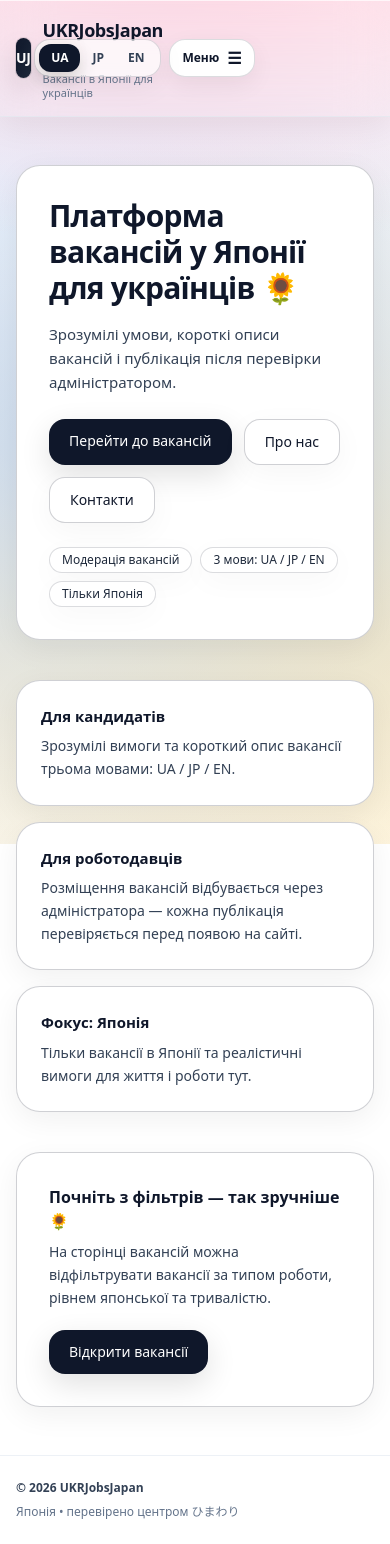
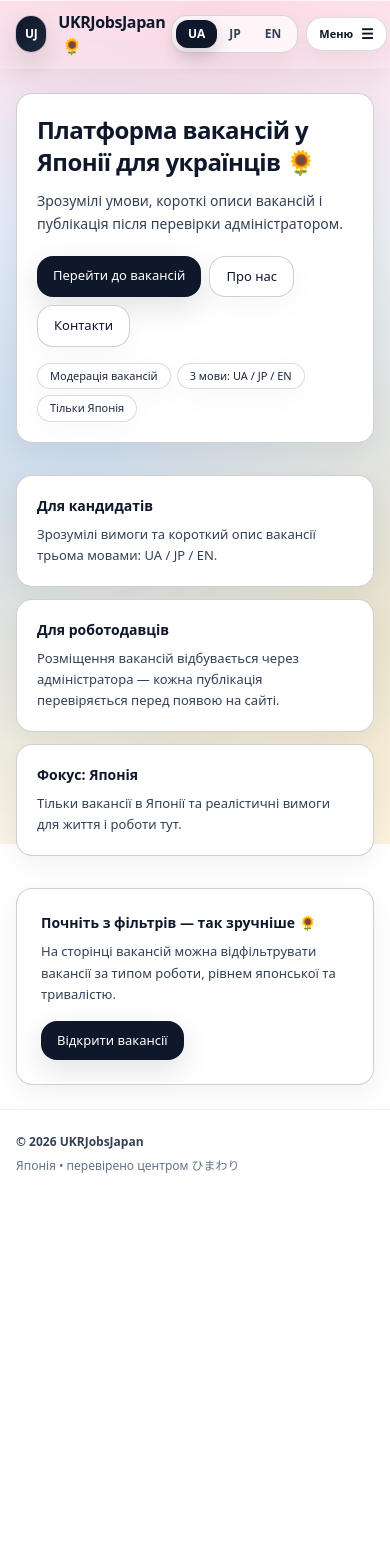
Before and after one commit to ironarian/ukr-jobs-japan, a Next.js app: page / in a window 390 px wide. After the commit the page ends 1198 px from the top, so only its background shows below. Built offline with nearby package versions, Linux system fonts and the light colour scheme.

Commit message:
Improve mobile UX and contact page

```diff
--- a/app/components/Header.tsx
+++ b/app/components/Header.tsx
@@ -22,18 +22,17 @@ export default function Header() {
       { href: "/about", label: t("Про нас", "私たちについて", "About") },
       { href: "/contact", label: t("Контакти", "お問い合わせ", "Contact") },
     ],
-    // re-evaluate when language changes
     [lang]
   );
 
   const isActive = (href: string) => pathname === href;
 
-  // Close mobile drawer on route change
+  // закриваємо мобільне меню при зміні маршруту
   useEffect(() => {
     setMobileOpen(false);
   }, [pathname]);
 
-  // Close on ESC
+  // закривати по ESC
   useEffect(() => {
     if (!mobileOpen) return;
     const onKeyDown = (e: KeyboardEvent) => {
@@ -45,19 +44,19 @@ export default function Header() {
 
   return (
     <header className="sticky top-0 z-30">
-      {/* Premium readable bar */}
+      {/* верхня панель */}
       <div className="relative border-b border-slate-200/70 bg-white/92 shadow-[0_10px_30px_rgba(0,0,0,0.06)] backdrop-blur-xl">
-        {/* hairline highlight */}
         <div className="pointer-events-none absolute inset-x-0 top-0 h-px bg-white/70" />
 
-        <div className="mx-auto grid max-w-6xl grid-cols-3 items-center px-4 py-4">
+        {/* на мобілці — звичайний flex, на десктопі — grid з 3 колонок */}
+        <div className="mx-auto flex max-w-6xl items-center justify-between px-4 py-2.5 md:grid md:grid-cols-3 md:py-4">
           {/* LEFT — Logo */}
           <Link href="/" className="flex items-center gap-3 group">
             <span
               className="
-                inline-flex h-10 w-10 items-center justify-center rounded-2xl
+                inline-flex h-9 w-9 items-center justify-center rounded-2xl
                 bg-gradient-to-br from-slate-900 to-slate-800
-                text-sm font-extrabold tracking-tight text-white
+                text-xs font-extrabold tracking-tight text-white
                 shadow-[0_12px_28px_rgba(0,0,0,0.14)]
                 ring-1 ring-black/10
                 transition-transform duration-200
@@ -69,10 +68,11 @@ export default function Header() {
             </span>
 
             <span className="flex flex-col leading-tight">
-              <span className="text-lg font-extrabold tracking-tight text-slate-900">
+              <span className="text-base font-extrabold tracking-tight text-slate-900 md:text-lg">
                 UKRJobsJapan <span className="ml-1">🌻</span>
               </span>
-              <span className="text-[11px] font-medium text-slate-500">
+              {/* підзаголовок приховую на дуже малих екранах, щоб не тиснувся */}
+              <span className="hidden text-[11px] font-medium text-slate-500 sm:inline">
                 {t(
                   "Вакансії в Японії для українців",
                   "日本で働きたいウクライナの方へ",
@@ -82,7 +82,7 @@ export default function Header() {
             </span>
           </Link>
 
-          {/* CENTER — Nav (desktop) */}
+          {/* CENTER — Nav (desktop only) */}
           <nav className="hidden justify-center gap-8 md:flex">
             {nav.map((item) => {
               const active = isActive(item.href);
@@ -101,8 +101,6 @@ export default function Header() {
                   ].join(" ")}
                 >
                   {item.label}
-
-                  {/* underline */}
                   <span
                     className={[
                       "absolute -bottom-1 left-0 h-[2px] w-full origin-left rounded-full bg-slate-900",
@@ -110,8 +108,6 @@ export default function Header() {
                       active ? "scale-x-100" : "scale-x-0 group-hover:scale-x-100",
                     ].join(" ")}
                   />
-
-                  {/* subtle hover sheen (premium feel) */}
                   <span
                     className={[
                       "pointer-events-none absolute -inset-x-2 -inset-y-1 rounded-xl",
@@ -126,22 +122,22 @@ export default function Header() {
             })}
           </nav>
 
-          {/* RIGHT — Language + mobile menu button */}
-          <div className="flex items-center justify-end gap-2">
+          {/* RIGHT — language + menu button */}
+          <div className="flex items-center gap-2 md:justify-end">
             <LanguageSwitcher />
 
-            {/* Mobile menu button */}
+            {/* Mobile menu button (тільки до md) */}
             <button
               type="button"
-              className="inline-flex items-center justify-center rounded-2xl border border-slate-900/15 bg-white px-3 py-2 text-sm font-semibold text-slate-900 shadow-[0_8px_24px_rgba(0,0,0,0.06)] transition hover:bg-slate-50 md:hidden"
+              className="inline-flex items-center justify-center rounded-2xl border border-slate-900/15 bg-white px-3 py-2 text-xs font-semibold text-slate-900 shadow-[0_8px_24px_rgba(0,0,0,0.06)] transition hover:bg-slate-50 md:hidden"
               onClick={() => setMobileOpen((v) => !v)}
               aria-expanded={mobileOpen}
               aria-label={t("Меню", "メニュー", "Menu")}
             >
-              <span className="mr-2 text-[12px]">
+              <span className="mr-2 text-[11px]">
                 {t("Меню", "メニュー", "Menu")}
               </span>
-              <span aria-hidden="true" className="text-base leading-none">
+              <span aria-hidden="true" className="text-sm leading-none">
                 {mobileOpen ? "✕" : "☰"}
               </span>
             </button>
@@ -157,7 +153,7 @@ export default function Header() {
             onClick={() => setMobileOpen(false)}
             aria-hidden="true"
           />
-          <div className="fixed left-0 right-0 top-[68px] z-50 mx-auto max-w-6xl px-4">
+          <div className="fixed left-0 right-0 top-[64px] z-50 mx-auto max-w-6xl px-4">
             <div className="rounded-3xl border border-slate-900/10 bg-white/90 p-3 shadow-[0_18px_50px_rgba(0,0,0,0.12)] backdrop-blur-xl">
               <div className="grid gap-1">
                 {nav.map((item) => {
--- a/app/contact/page.tsx
+++ b/app/contact/page.tsx
@@ -80,11 +80,34 @@ function ContactInner() {
 
   async function handleCopy() {
     try {
-      await navigator.clipboard.writeText(email);
+      // 1) сучасні браузери + деякі мобільні
+      if (navigator && "clipboard" in navigator && navigator.clipboard?.writeText) {
+        await navigator.clipboard.writeText(email);
+      } else {
+        // 2) fallback для iOS Safari та інших
+        const textarea = document.createElement("textarea");
+        textarea.value = email;
+        textarea.style.position = "fixed";
+        textarea.style.opacity = "0";
+        textarea.style.pointerEvents = "none";
+        document.body.appendChild(textarea);
+        textarea.focus();
+        textarea.select();
+        document.execCommand("copy");
+        document.body.removeChild(textarea);
+      }
+
       setCopied(true);
       setTimeout(() => setCopied(false), 2000);
     } catch (e) {
       console.error("Clipboard error", e);
+      alert(
+        t(
+          "Не вдалося скопіювати автоматично. Спробуйте виділити адресу й скопіювати вручну.",
+          "自動コピーに失敗しました。アドレスを選択して手動でコピーしてください。",
+          "Couldn’t copy automatically. Please select the address and copy it manually."
+        )
+      );
     }
   }
 
--- a/app/jobs/JobsClient.tsx
+++ b/app/jobs/JobsClient.tsx
@@ -168,7 +168,13 @@ export default function JobsClient({ jobs }: { jobs: Job[] }) {
   return (
     <div className="grid gap-8">
       {/* Filters */}
-      <section className="sticky top-[72px] z-10 rounded-3xl border border-slate-900/20 bg-white/85 p-6 shadow-[0_8px_30px_rgba(0,0,0,0.06)] backdrop-blur-xl">
+      <section
+        className="
+          rounded-3xl border border-slate-900/20 bg-white p-6
+          shadow-[0_8px_30px_rgba(0,0,0,0.06)]
+          md:sticky md:top-[72px] md:z-10 md:bg-white/85 md:backdrop-blur-xl
+        "
+      >
         <div className="flex flex-wrap items-start justify-between gap-3">
           <div>
             <h1 className="text-2xl font-extrabold tracking-tight text-slate-900">
--- a/app/jobs/[id]/JobDetailClient.tsx
+++ b/app/jobs/[id]/JobDetailClient.tsx
@@ -161,7 +161,7 @@ export default function JobDetailClient({ job }: { job: Job }) {
     <div className="grid gap-8">
       {/* Main card */}
       <section className="rounded-3xl border border-slate-900/20 bg-white p-8 shadow-[0_8px_30px_rgba(0,0,0,0.06)]">
-        <div className="flex flex-wrap items-start justify-between gap-4">
+        <div className="flex flex-col gap-4 sm:flex-row sm:items-start sm:justify-between">
           <div>
             <h1 className="text-2xl font-extrabold tracking-tight text-slate-900">
               {title}
@@ -174,14 +174,15 @@ export default function JobDetailClient({ job }: { job: Job }) {
             </p>
           </div>
 
-          <div className="flex flex-col items-end gap-2">
+          {/* Кнопка: на мобілці широка, на десктопі нормальна справа */}
+          <div className="flex flex-col gap-2 sm:items-end">
             <a
               href={mailto}
-              className="inline-flex rounded-2xl bg-slate-900 px-5 py-2.5 text-sm font-semibold text-white hover:bg-slate-800"
+              className="inline-flex w-full justify-center rounded-2xl bg-slate-900 px-5 py-3 text-sm font-semibold text-white shadow-[0_10px_30px_rgba(0,0,0,0.12)] hover:bg-slate-800 sm:w-auto"
             >
               {t("Надіслати повідомлення", "メール送信", "Send message")}
             </a>
-            <p className="text-[11px] text-slate-500">
+            <p className="text-[11px] text-slate-500 max-w-xs sm:text-right">
               {t(
                 "Лист піде до центру, який передасть інформацію роботодавцю.",
                 "メールはセンターに届き、その後企業に共有されます。",
--- a/app/layout.tsx
+++ b/app/layout.tsx
@@ -72,7 +72,8 @@ export default function RootLayout({ children }: { children: React.ReactNode })
           <div className="min-h-screen flex flex-col">
             <Header />
 
-            <main className="mx-auto w-full max-w-6xl flex-1 px-4 py-12">
+            {/* трохи менші відступи на мобілці, як було на десктопі */}
+            <main className="mx-auto w-full max-w-6xl flex-1 px-4 py-6 sm:py-10 md:py-12">
               {children}
             </main>
 
--- a/app/page.tsx
+++ b/app/page.tsx
@@ -42,10 +42,10 @@ export default function HomePage() {
   ];
 
   return (
-    <div className="grid gap-10">
+    <div className="grid gap-8 md:gap-10">
       {/* Hero */}
-      <section className="rounded-3xl border border-slate-900/20 bg-white p-8 shadow-[0_8px_30px_rgba(0,0,0,0.06)] md:p-10">
-        <h1 className="text-3xl font-extrabold tracking-tight text-slate-900 md:text-4xl">
+      <section className="rounded-2xl md:rounded-3xl border border-slate-900/20 bg-white p-5 shadow-[0_8px_30px_rgba(0,0,0,0.06)] md:p-8 lg:p-10">
+        <h1 className="text-2xl font-extrabold tracking-tight text-slate-900 md:text-3xl lg:text-4xl">
           {t(
             "Платформа вакансій у Японії для українців 🌻",
             "日本で働きたいウクライナの方のための求人プラットフォーム 🌻",
@@ -53,7 +53,7 @@ export default function HomePage() {
           )}
         </h1>
 
-        <p className="mt-4 max-w-2xl text-[15px] leading-relaxed text-slate-700">
+        <p className="mt-3 max-w-2xl text-sm leading-relaxed text-slate-700 md:mt-4 md:text-[15px]">
           {t(
             "Зрозумілі умови, короткі описи вакансій і публікація після перевірки адміністратором.",
             "条件が分かりやすく、要点をまとめた求人のみを掲載し、管理者が内容を確認しています。",
@@ -61,35 +61,35 @@ export default function HomePage() {
           )}
         </p>
 
-        <div className="mt-6 flex flex-wrap gap-3">
+        <div className="mt-5 flex flex-wrap gap-2 md:mt-6 md:gap-3">
           <Link
             href="/jobs"
-            className="rounded-2xl bg-slate-900 px-5 py-3 text-sm font-medium text-white shadow-[0_10px_30px_rgba(0,0,0,0.12)] transition hover:bg-slate-800"
+            className="rounded-2xl bg-slate-900 px-4 py-2.5 text-[13px] font-medium text-white shadow-[0_10px_30px_rgba(0,0,0,0.12)] transition hover:bg-slate-800 md:px-5 md:py-3 md:text-sm"
           >
             {t("Перейти до вакансій", "求人を見る", "View jobs")}
           </Link>
 
           <Link
             href="/about"
-            className="rounded-2xl border border-slate-900/20 bg-white px-5 py-3 text-sm font-medium text-slate-900 shadow-[0_8px_30px_rgba(0,0,0,0.04)] transition hover:bg-slate-50"
+            className="rounded-2xl border border-slate-900/20 bg-white px-4 py-2.5 text-[13px] font-medium text-slate-900 shadow-[0_8px_30px_rgba(0,0,0,0.04)] transition hover:bg-slate-50 md:px-5 md:py-3 md:text-sm"
           >
             {t("Про нас", "私たちについて", "About")}
           </Link>
 
           <Link
             href="/contact"
-            className="rounded-2xl border border-slate-900/20 bg-white px-5 py-3 text-sm font-medium text-slate-900 shadow-[0_8px_30px_rgba(0,0,0,0.04)] transition hover:bg-slate-50"
+            className="rounded-2xl border border-slate-900/20 bg-white px-4 py-2.5 text-[13px] font-medium text-slate-900 shadow-[0_8px_30px_rgba(0,0,0,0.04)] transition hover:bg-slate-50 md:px-5 md:py-3 md:text-sm"
           >
             {t("Контакти", "お問い合わせ", "Contact")}
           </Link>
         </div>
 
         {/* Tags */}
-        <div className="mt-6 flex flex-wrap gap-2">
+        <div className="mt-4 flex flex-wrap gap-1.5 md:mt-6 md:gap-2">
           {tags.map((tag) => (
             <span
               key={tag}
-              className="rounded-full border border-slate-900/15 bg-white px-3 py-1 text-xs font-medium text-slate-800 shadow-[0_8px_30px_rgba(0,0,0,0.03)]"
+              className="rounded-full border border-slate-900/15 bg-white px-3 py-1 text-[11px] font-medium text-slate-800 shadow-[0_8px_30px_rgba(0,0,0,0.03)] md:text-xs"
             >
               {tag}
             </span>
@@ -98,14 +98,16 @@ export default function HomePage() {
       </section>
 
       {/* Cards */}
-      <section className="grid gap-4 md:grid-cols-3">
+      <section className="grid gap-3 md:grid-cols-3 md:gap-4">
         {cards.map((c) => (
           <div
             key={c.title}
-            className="rounded-3xl border border-slate-900/20 bg-white p-6 shadow-[0_8px_30px_rgba(0,0,0,0.06)]"
+            className="rounded-2xl md:rounded-3xl border border-slate-900/20 bg-white p-5 shadow-[0_8px_30px_rgba(0,0,0,0.06)] md:p-6"
           >
-            <h3 className="text-[15px] font-bold text-slate-900">{c.title}</h3>
-            <p className="mt-2 text-sm leading-relaxed text-slate-700">
+            <h3 className="text-sm font-bold text-slate-900 md:text-[15px]">
+              {c.title}
+            </h3>
+            <p className="mt-2 text-[13px] leading-relaxed text-slate-700 md:text-sm">
               {c.text}
             </p>
           </div>
@@ -113,8 +115,8 @@ export default function HomePage() {
       </section>
 
       {/* CTA */}
-      <section className="rounded-3xl border border-slate-900/20 bg-white p-8 shadow-[0_8px_30px_rgba(0,0,0,0.06)]">
-        <h2 className="text-base font-bold text-slate-900">
+      <section className="rounded-2xl md:rounded-3xl border border-slate-900/20 bg-white p-6 shadow-[0_8px_30px_rgba(0,0,0,0.06)] md:p-8">
+        <h2 className="text-sm font-bold text-slate-900 md:text-base">
           {t(
             "Почніть з фільтрів — так зручніше 🌻",
             "まずは条件で絞り込むのがおすすめです 🌻",
@@ -122,7 +124,7 @@ export default function HomePage() {
           )}
         </h2>
 
-        <p className="mt-2 max-w-2xl text-sm leading-relaxed text-slate-700">
+        <p className="mt-2 max-w-2xl text-[13px] leading-relaxed text-slate-700 md:text-sm">
           {t(
             "На сторінці вакансій можна відфільтрувати вакансії за типом роботи, рівнем японської та тривалістю.",
             "求人一覧ページでは「雇用形態」「日本語レベル」「期間」で絞り込みができます。",
@@ -130,10 +132,10 @@ export default function HomePage() {
           )}
         </p>
 
-        <div className="mt-5">
+        <div className="mt-4 md:mt-5">
           <Link
             href="/jobs"
-            className="inline-flex rounded-2xl bg-slate-900 px-5 py-3 text-sm font-medium text-white shadow-[0_10px_30px_rgba(0,0,0,0.12)] transition hover:bg-slate-800"
+            className="inline-flex rounded-2xl bg-slate-900 px-4 py-2.5 text-[13px] font-medium text-white shadow-[0_10px_30px_rgba(0,0,0,0.12)] transition hover:bg-slate-800 md:px-5 md:py-3 md:text-sm"
           >
             {t("Відкрити вакансії", "求人一覧へ", "Open jobs")}
           </Link>
```
